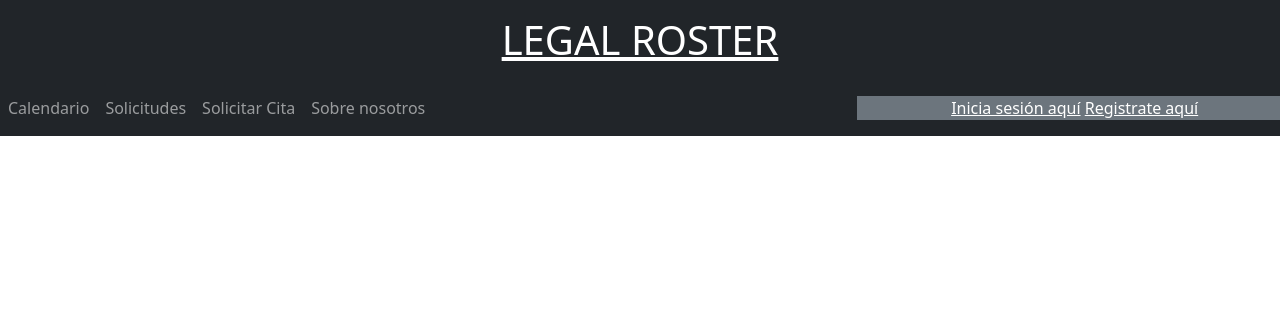
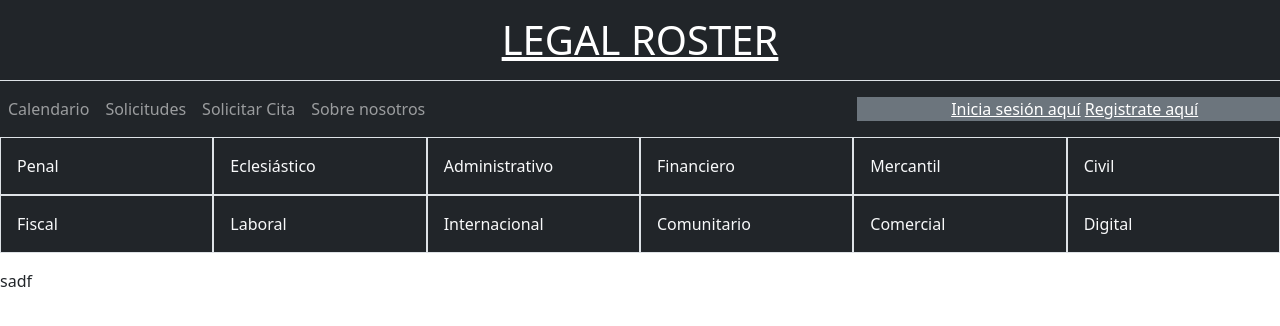
Before and after one commit to A22JulioAA/legal_code, a Django app: page / in a window 1280 px wide. Shown: the top 326 px of the page. Run offline with Django 5.2, Linux system fonts and the light colour scheme; data that the repository does not hold is empty; some libraries are stand-ins or nearby versions.

Commit message:
Avance diseño

```diff
--- a/core/models.py
+++ b/core/models.py
@@ -18,7 +18,7 @@ class Profesional(models.Model):
     especialidad = models.ManyToManyField(Especialidad, default="General")
     precio_consulta = models.FloatField()
     direccion = models.TextField()
-    descripcion = models.TextField(max_length=450)
+    descripcion = models.TextField(max_length=450, default='')
 
     def __str__(self) -> str:
         return self.nombre + self.apellidos + '\ Email: ' + self.email
--- a/core/templates/core/base.html
+++ b/core/templates/core/base.html
@@ -10,6 +10,12 @@ registros, ver -------
   <meta name="viewport" content="width=device-width, initial-scale=1.0">
   <title>Legal Roster | {% block title %}{% endblock %}</title>
 
+
+  {% block css %}
+
+  {% endblock %}
+
+
   {% load static %}
 
   {% load bootstrap5 %} {% bootstrap_css %} {% bootstrap_javascript %}
@@ -20,7 +26,7 @@ registros, ver -------
          También la imagen de perfil y las opciones correspondientes. -->
   <header class="container-fluid p-0">
     <!-- TÍTULO PRINCIPAL -->
-    <h1 class="bg-dark p-3 m-0 text-center">
+    <h1 class="bg-dark p-3 m-0 text-center border-bottom">
       <a href="/" class="text-white">LEGAL ROSTER</a>
     </h1>
     <!-- FIN TÍTULO PRINCIPAL -->
--- a/core/templates/core/homepage.html
+++ b/core/templates/core/homepage.html
@@ -1,31 +1,70 @@
 {% extends "core/base.html" %}
+
+{% load static %}
 
 {% block title %}
 Homepage
 {% endblock %}
 
 
+{% block css %}
+    <link rel="stylesheet" href="{% static '/css/homepage.css' %}">
+{% endblock %}
+
+
+
 {% block content %}
+<section class="container-fluid especialidades bg-dark text-light">
+    <div class="row">
+        <div class="col-2 border p-3">Penal</div>
+        <div class="col-2 border p-3">Eclesiástico</div>
+        <div class="col-2 border p-3">Administrativo</div>
+        <div class="col-2 border p-3">Financiero</div>
+        <div class="col-2 border p-3">Mercantil</div>
+        <div class="col-2 border p-3">Civil</div>
+    </div>
+    <div class="row">
+        <div class="col-2 border p-3">Fiscal</div>
+        <div class="col-2 border p-3">Laboral</div>
+        <div class="col-2 border p-3">Internacional</div>
+        <div class="col-2 border p-3">Comunitario</div>
+        <div class="col-2 border p-3">Comercial</div>
+        <div class="col-2 border p-3">Digital</div>
+    </div>
+</section>
 
-<section class="container mt-3">
+<section class="container mt-3 lista-profesionales">
 
     {% for profesional in lista_profesionales %}
 
         <div class="card bg-dark text-light mt-4" style="width: 100%;">
-            <div class="card-body">
+            <div class="card-body row">
+                <div class="col-8">
                 <h2 class="card-title">{{ profesional.nombre }} {{ profesional.apellidos }}</h2>
+                <hr>
+                <span class="border p-1 me-1">Especialidades: </span>
                 {% for especialidad in profesional.especialidad.all %}
-                    <div class="especialidades">
-                        <span class="card-subtitle mb-2 text-body-secondary">{{ especialidad }}</span> |
-                    </div>
+                        | <span class="card-subtitle mb-2 text-body-secondary">{{ especialidad }}</span>
                 {% endfor %}
-                <p class="card-text">Some quick example text to build on the card title and make up the bulk of the card's content.</p>
-                <a href="#" class="card-link">Card link</a>
-                <a href="#" class="card-link">Another link</a>
+                <hr>
+                <i class="fa-regular fa-map"> </i> {{ profesional.direccion }}
+                <p class="card-text">{{ profesional.descripcion }}</p>
+                <a href="#" class="btn btn-primary">Pedir Cita</a>
+                <a href="#" class="btn btn-primary">Contacta</a>
+            </div>
+            <div class="col-4">
+                <img src="{% static 'img/usuario.jpg' %}" class="card-img-top image-fluid" alt="Imagen de profesional">
+                <span class="small">Teléfono: {{ profesional.telefono }}</span><br>
+                <span class="small">Email: {{ profesional.email }}</span>
+            </div>
             </div>
         </div>
 
     {% endfor %}
 
 </section>
+
+<div id="prueba">
+    sadf
+</div>
 {% endblock %}
--- a/legal_code/settings.py
+++ b/legal_code/settings.py
@@ -10,6 +10,7 @@ For the full list of settings and their values, see
 https://docs.djangoproject.com/en/5.0/ref/settings/
 """
 
+import os
 from pathlib import Path
 
 # Build paths inside the project like this: BASE_DIR / 'subdir'.
@@ -132,6 +133,9 @@ USE_TZ = True
 # https://docs.djangoproject.com/en/5.0/howto/static-files/
 
 STATIC_URL = '/static/'
+STATICFILES_DIRS = [
+    os.path.join(BASE_DIR, 'static'),
+]
 
 # Default primary key field type
 # https://docs.djangoproject.com/en/5.0/ref/settings/#default-auto-field
--- /dev/null
+++ b/static/css/homepage.css
@@ -0,0 +1,3 @@
+body{
+    background-color: red;
+}
```
Also changed, not shown: comentarios/migrations/0007_alter_comentario_fecha_comentario.py (added), core/migrations/0002_profesional_descripcion.py (added), static/img/usuario.jpg (added).
